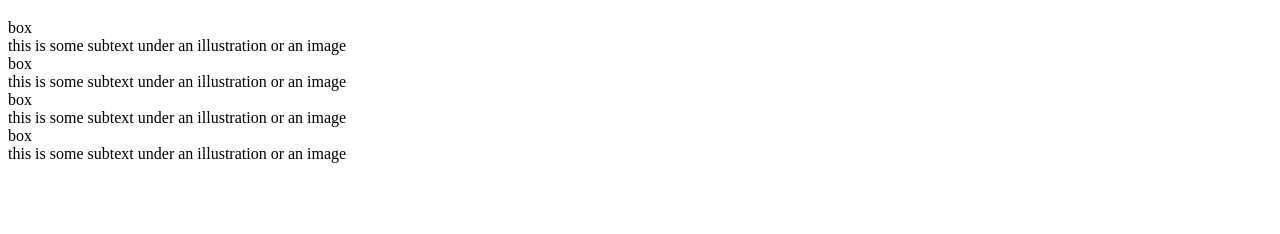
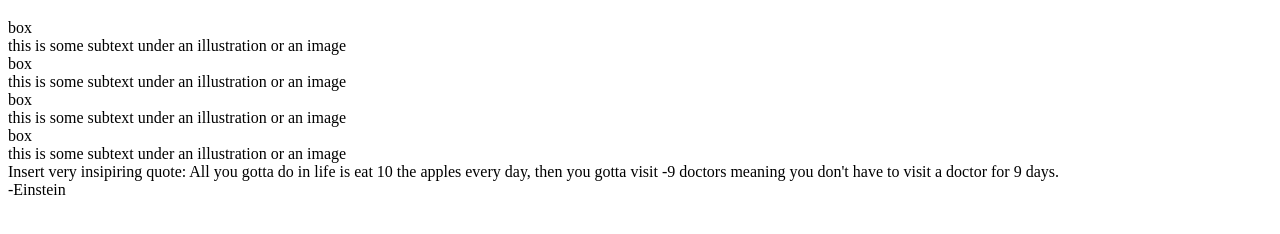
Before and after one commit to Charbytesdev/odin-landing-page, a plain HTML site: page index.html in a window 1280 px wide. Shown: the part 310-544 px from the top of the page. Drawn offline with Linux system fonts and the light colour scheme.

Commit message:
Add HTML for quotes section

```diff
--- a/index.html
+++ b/index.html
@@ -43,6 +43,11 @@
                 <div>box</div>
                 <div>this is some subtext under an illustration or an image</div>
             </div>
+            <div class="quotes">
+                <div>Insert very insipiring quote: All you gotta do in life is eat 10 the apples every day, then you
+                    gotta visit -9 doctors meaning you don't have to visit a doctor for 9 days.</div>
+                <div class="author">-Einstein</div>
+            </div>
 </body>
 
 </html>
```
